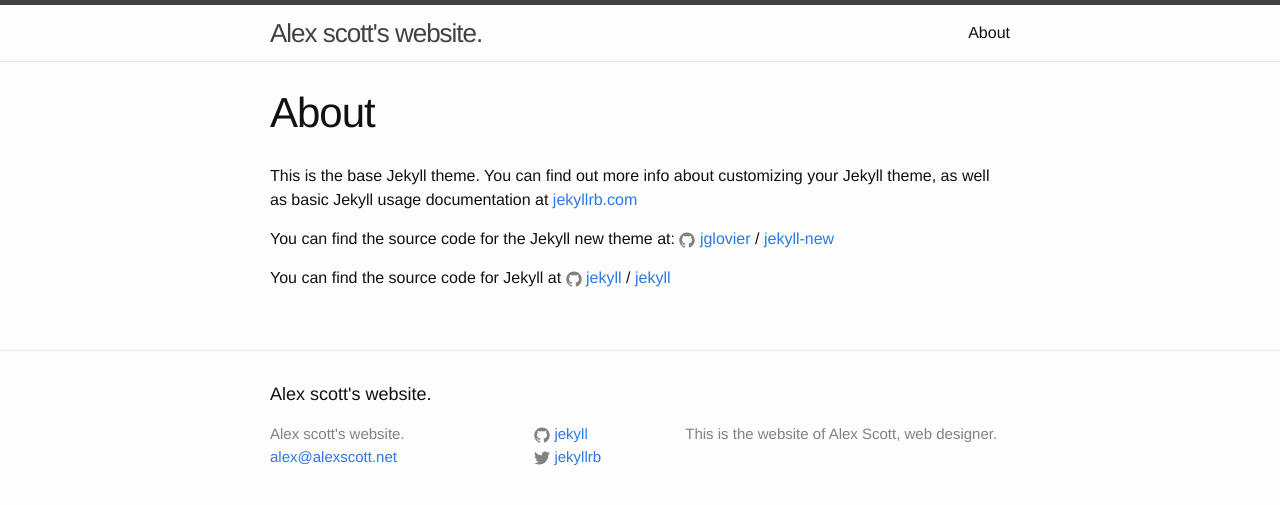
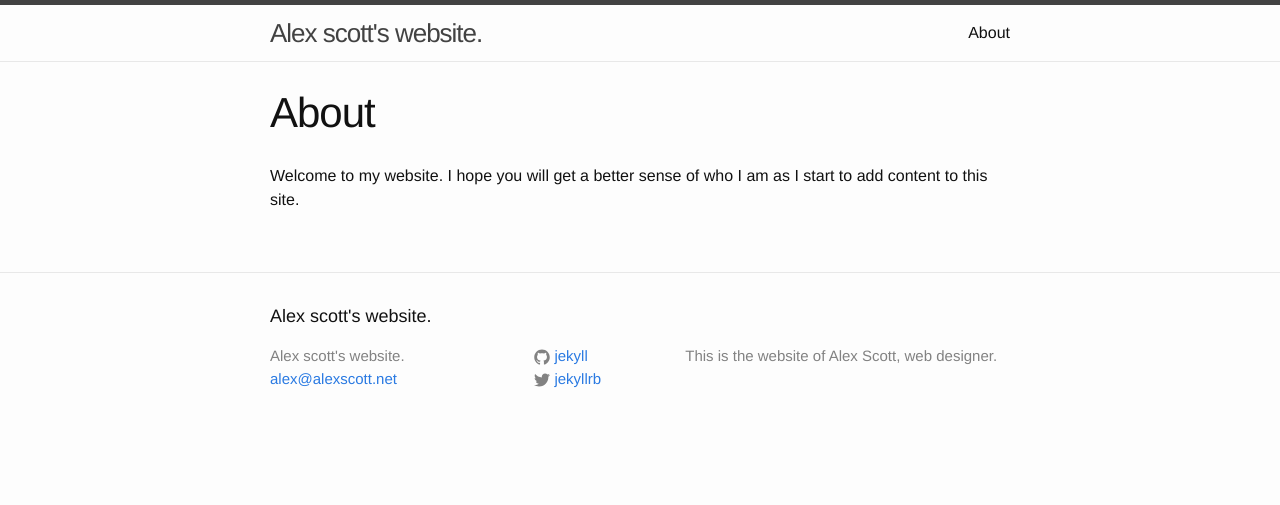
Before and after one commit to alexiscott/alexiscott.github.io, a Jekyll site: the page built from about.md, in a window 1280 px wide. Shown: the top 505 px of the page. Built offline with Jekyll 4.4.1, drawn with Linux system fonts in a browser that asks for light colours.

Commit message:
Update about.md

```diff
--- a/about.md
+++ b/about.md
@@ -4,12 +4,4 @@ title: About
 permalink: /about/
 ---
 
-This is the base Jekyll theme. You can find out more info about customizing your Jekyll theme, as well as basic Jekyll usage documentation at [jekyllrb.com](http://jekyllrb.com/)
-
-You can find the source code for the Jekyll new theme at:
-{% include icon-github.html username="jglovier" %} /
-[jekyll-new](https://github.com/jglovier/jekyll-new)
-
-You can find the source code for Jekyll at
-{% include icon-github.html username="jekyll" %} /
-[jekyll](https://github.com/jekyll/jekyll)
+Welcome to my website. I hope you will get a better sense of who I am as I start to add content to this site.
```
